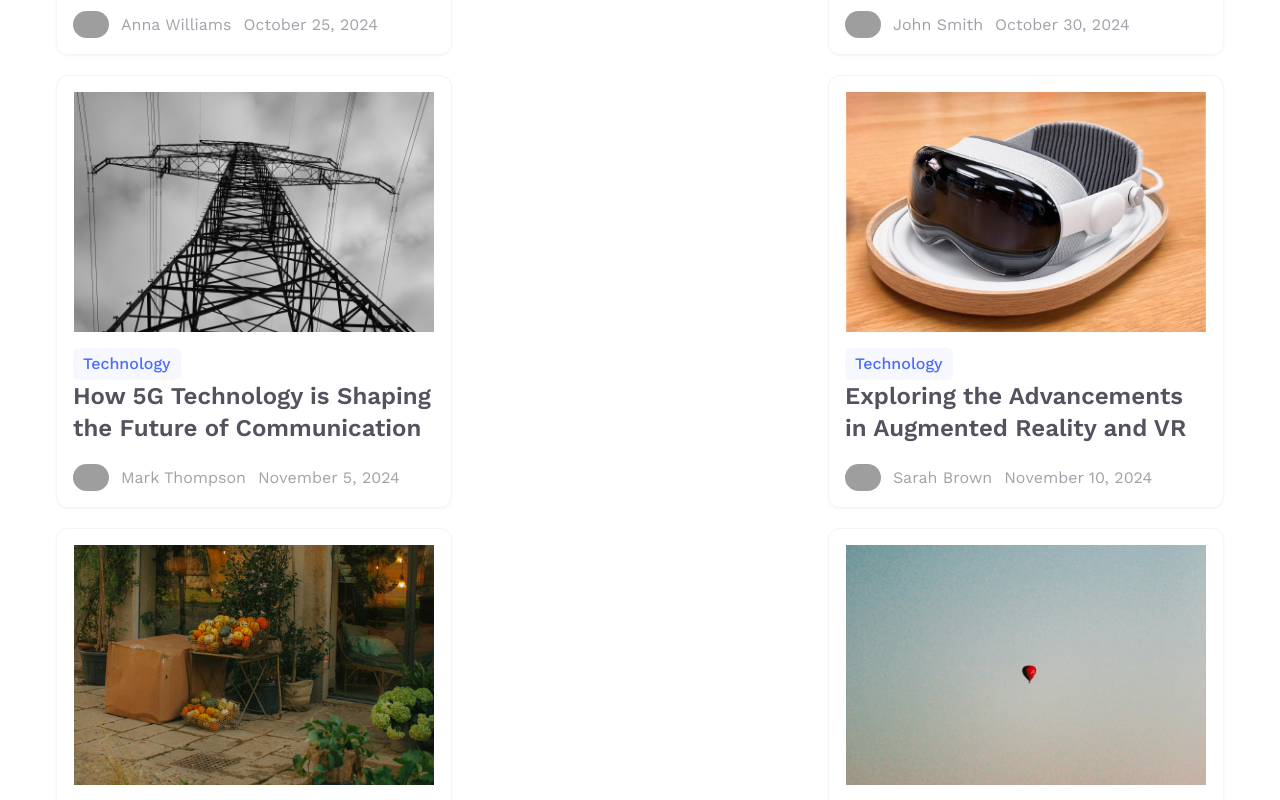
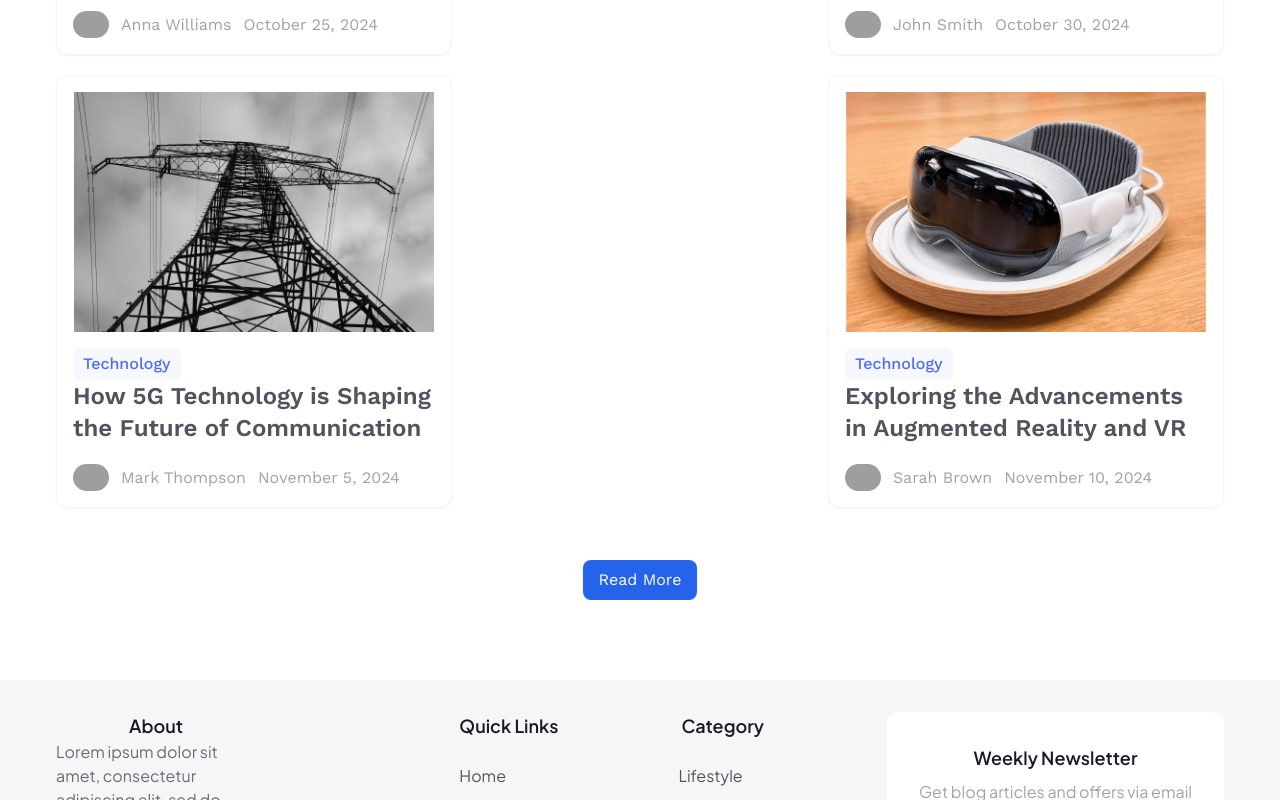
Before and after one commit to molaraiche/metablog, a Next.js app: page / in a window 1280 px wide. Shown: the part 2015-2815 px from the top of the page. Built offline with nearby package versions, Linux system fonts and the light colour scheme; grey boxes are pictures that could not be loaded.

Commit message:
paginations

```diff
--- a/app/page.tsx
+++ b/app/page.tsx
@@ -39,7 +39,7 @@ const Home = () => {
         <h1 className='text-2xl font-bold w-full flex items-center justify-start'>
           Latest Posts
         </h1>
-        <Blogs blogs={blogs} isLoading={true} />
+        <Blogs blogs={blogs} />
       </section>
     </section>
   );
--- a/components/Blogs.tsx
+++ b/components/Blogs.tsx
@@ -1,51 +1,41 @@
 "use client";
-import React, { useEffect, useState } from "react";
+import { useState, useEffect } from "react";
 import BlogCard from "@/components/shared/BlogCard";
-import Loader from "@/components/shared/Loader";
 import { blogPostType } from "@/types/type";
 
 interface BlogsProps {
   blogs: blogPostType[];
-  isLoading: boolean;
 }
 
-const Blogs: React.FC<BlogsProps> = ({ blogs = [], isLoading }) => {
-  const [showSkeleton, setShowSkeleton] = useState(isLoading);
+const Blogs: React.FC<BlogsProps> = ({ blogs = [] }) => {
+  const [displayedBlogs, setDisplayedBlogs] = useState<blogPostType[]>([]);
+  const [visibleCount, setVisibleCount] = useState(6);
+  const [loading, setLoading] = useState(false);
 
   useEffect(() => {
-    if (isLoading) {
-      const timer = setTimeout(() => {
-        setShowSkeleton(false);
-      }, 500);
-      return () => clearTimeout(timer);
-    }
-  }, [isLoading]);
+    setDisplayedBlogs(blogs.slice(0, visibleCount));
+  }, [blogs, visibleCount]);
 
-  if (showSkeleton) {
-    return (
-      <section className='flex flex-wrap gap-5 items-center lg:justify-between md:justify-between sm:justify-center xsm:justify-center'>
-        {Array(6)
-          .fill(0)
-          .map((_, index) => (
-            <Loader key={index} />
-          ))}
-      </section>
-    );
-  }
+  const loadMoreBlogs = () => {
+    setLoading(true);
+    setTimeout(() => {
+      setVisibleCount((prevCount) => prevCount + 6);
+      setLoading(false);
+    }, 1000);
+  };
 
   if (!Array.isArray(blogs) || blogs.length === 0) {
     return (
-      <section className='flex flex-wrap gap-5 items-center lg:justify-between md:justify-between sm:justify-center xsm:justify-center min-h-[40vh]'>
-        <p className='text-center w-full text-secondary-900 dark:text-white'>
-          No blogs available.
-        </p>
+      <section className='flex flex-wrap gap-5 items-center lg:justify-between md:justify-between sm:justify-center xsm:justify-center'>
+        <p className='text-center w-full'>No blogs available.</p>
       </section>
     );
   }
 
   return (
+    <>
       <section className='flex flex-wrap gap-5 items-center lg:justify-between md:justify-between sm:justify-center xsm:justify-center'>
-      {blogs.map((blog) => (
+        {displayedBlogs.map((blog) => (
           <BlogCard
             key={blog.id}
             id={blog.id}
@@ -60,7 +50,43 @@ const Blogs: React.FC<BlogsProps> = ({ blogs = [], isLoading }) => {
           />
         ))}
       </section>
+      {visibleCount < blogs.length && (
+        <div className='flex justify-center mt-5'>
+          <button
+            onClick={loadMoreBlogs}
+            className='px-4 py-2 bg-blue-600 text-white rounded-lg hover:bg-blue-700 focus:outline-none'>
+            {loading ? (
+              <span className='inline-flex items-center'>
+                <Spinner /> Loading...
+              </span>
+            ) : (
+              "Read More"
+            )}
+          </button>
+        </div>
+      )}
+    </>
   );
 };
 
+const Spinner = () => (
+  <svg
+    className='animate-spin h-5 w-5 mr-2 text-white'
+    xmlns='http://www.w3.org/2000/svg'
+    fill='none'
+    viewBox='0 0 24 24'>
+    <circle
+      className='opacity-25'
+      cx='12'
+      cy='12'
+      r='10'
+      stroke='currentColor'
+      strokeWidth='4'></circle>
+    <path
+      className='opacity-75'
+      fill='currentColor'
+      d='M4 12a8 8 0 018-8V0C5.373 0 0 5.373 0 12h4z'></path>
+  </svg>
+);
+
 export default Blogs;
```
Lines whose indentation alone changed are shown as unchanged.
